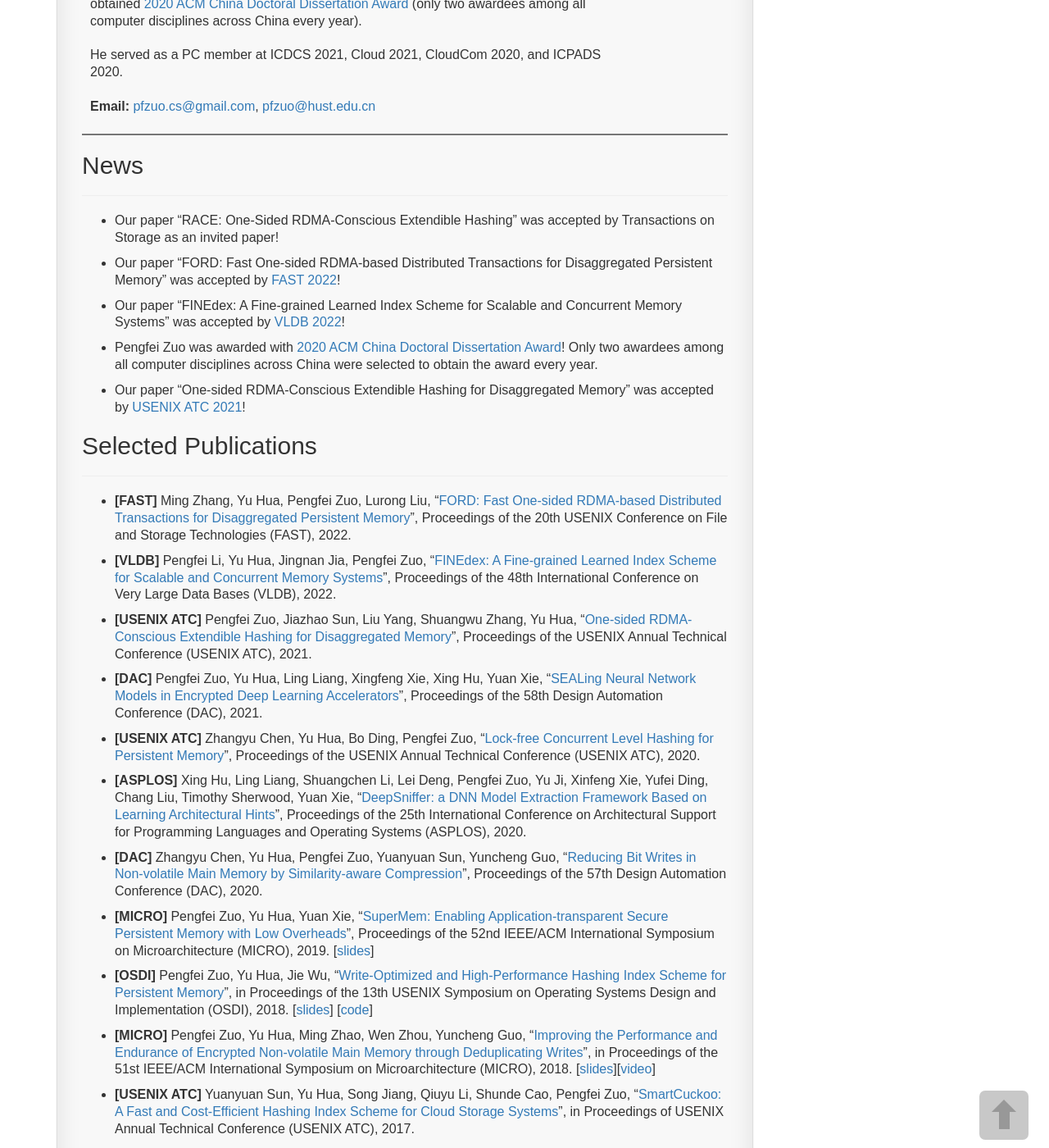
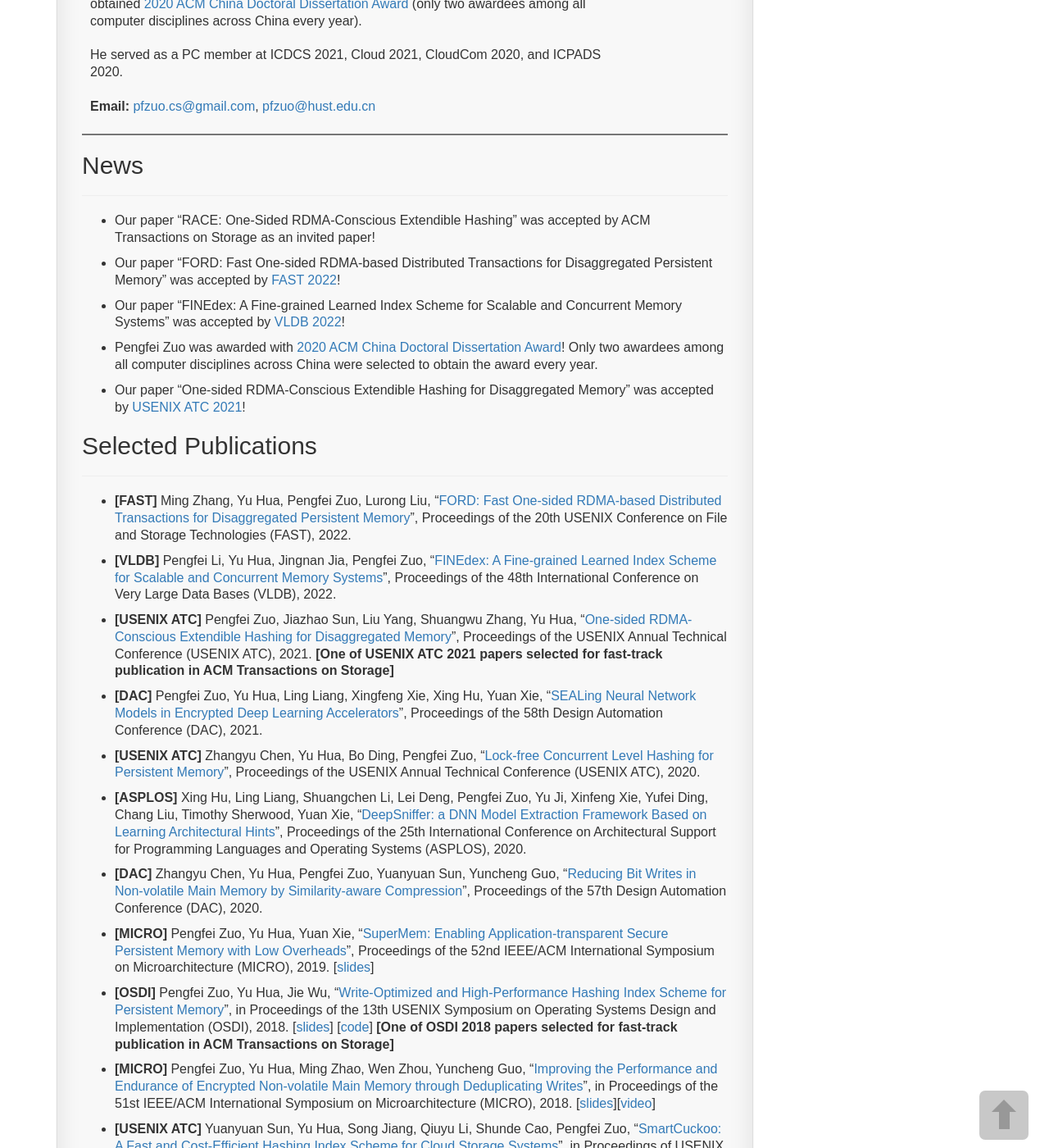
Before and after one commit to Menguozi/Menguozi.github.io, a Jekyll site: the page built from pages/1_homepage.md, in a window 1280 px wide and 1400 px high, scrolled down 362 px. Shown: the whole window at 82% size. Built offline with Jekyll 4.4.1, drawn with Linux system fonts in a browser that asks for light colours; comment, search, counter and statistics services are not loaded.

Commit message:
Update 1_homepage.md

```diff
--- a/pages/1_homepage.md
+++ b/pages/1_homepage.md
@@ -19,7 +19,7 @@ permalink: /homepage/
 
 ---
 
-* Our paper "RACE: One-Sided RDMA-Conscious Extendible Hashing" was accepted by Transactions on Storage as an invited paper!
+* Our paper "RACE: One-Sided RDMA-Conscious Extendible Hashing" was accepted by ACM Transactions on Storage as an invited paper!
 
 * Our paper "FORD: Fast One-sided RDMA-based Distributed Transactions for Disaggregated Persistent Memory" was accepted by [FAST 2022](https://www.usenix.org/conference/fast22)!
 
@@ -38,7 +38,7 @@ permalink: /homepage/
 
 * **[VLDB]** Pengfei Li, Yu Hua, Jingnan Jia, Pengfei Zuo, "[FINEdex: A Fine-grained Learned Index Scheme for Scalable and Concurrent Memory Systems](https://pfzuo.github.io/)", Proceedings of the 48th International Conference on Very Large Data Bases (VLDB), 2022.
 
-* **[USENIX ATC]** Pengfei Zuo, Jiazhao Sun, Liu Yang, Shuangwu Zhang, Yu Hua, "[One-sided RDMA-Conscious Extendible Hashing for Disaggregated Memory](https://www.usenix.org/conference/atc21/presentation/zuo)", Proceedings of the USENIX Annual Technical Conference (USENIX ATC), 2021.
+* **[USENIX ATC]** Pengfei Zuo, Jiazhao Sun, Liu Yang, Shuangwu Zhang, Yu Hua, "[One-sided RDMA-Conscious Extendible Hashing for Disaggregated Memory](https://www.usenix.org/conference/atc21/presentation/zuo)", Proceedings of the USENIX Annual Technical Conference (USENIX ATC), 2021. **[One of USENIX ATC 2021 papers selected for fast-track publication in ACM Transactions on Storage]**
 
 * **[DAC]** Pengfei Zuo, Yu Hua, Ling Liang, Xingfeng Xie, Xing Hu, Yuan Xie, "[SEALing Neural Network Models in Encrypted Deep Learning Accelerators](https://csyhua.github.io/csyhua/hua-dac2021-seal.pdf)", Proceedings of the 58th Design Automation Conference (DAC), 2021.
 
@@ -50,7 +50,7 @@ permalink: /homepage/
 
 * **[MICRO]** Pengfei Zuo, Yu Hua, Yuan Xie, "[SuperMem: Enabling Application-transparent Secure Persistent Memory with Low Overheads](https://csyhua.github.io/csyhua/hua-micro2019.pdf)", Proceedings of the 52nd IEEE/ACM International Symposium on Microarchitecture (MICRO), 2019.    [[slides](https://csyhua.github.io/csyhua/hua-micro2019-slides.pdf)]
 
-* **[OSDI]** Pengfei Zuo, Yu Hua, Jie Wu, "[Write-Optimized and High-Performance Hashing Index Scheme for Persistent Memory](https://csyhua.github.io/csyhua/hua-OSDI2018.pdf)", in Proceedings of the 13th USENIX Symposium on Operating Systems Design and Implementation (OSDI), 2018. [[slides](https://www.usenix.org/sites/default/files/conference/protected-files/osdi18_slides_zuo.pdf)] [[code](https://github.com/Pfzuo/Level-Hashing)]
+* **[OSDI]** Pengfei Zuo, Yu Hua, Jie Wu, "[Write-Optimized and High-Performance Hashing Index Scheme for Persistent Memory](https://csyhua.github.io/csyhua/hua-OSDI2018.pdf)", in Proceedings of the 13th USENIX Symposium on Operating Systems Design and Implementation (OSDI), 2018. [[slides](https://www.usenix.org/sites/default/files/conference/protected-files/osdi18_slides_zuo.pdf)] [[code](https://github.com/Pfzuo/Level-Hashing)] **[One of OSDI 2018 papers selected for fast-track publication in ACM Transactions on Storage]**
 
 * **[MICRO]** Pengfei Zuo, Yu Hua, Ming Zhao, Wen Zhou, Yuncheng Guo, "[Improving the Performance and Endurance of Encrypted Non-volatile Main Memory through Deduplicating Writes](https://csyhua.github.io/csyhua/hua-MICRO2018.pdf)", in Proceedings of the 51st IEEE/ACM International Symposium on Microarchitecture (MICRO), 2018. [[slides](https://csyhua.github.io/csyhua/hua-micro2018-slides.pdf)][[video](https://youtu.be/CU-RVr8wOk0)]
 
```
